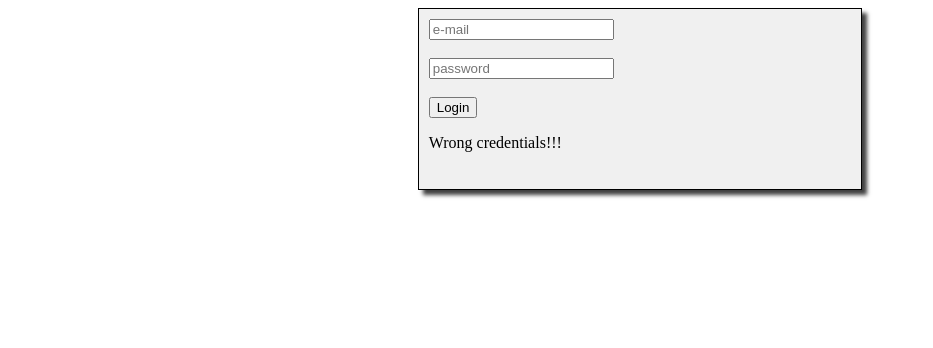
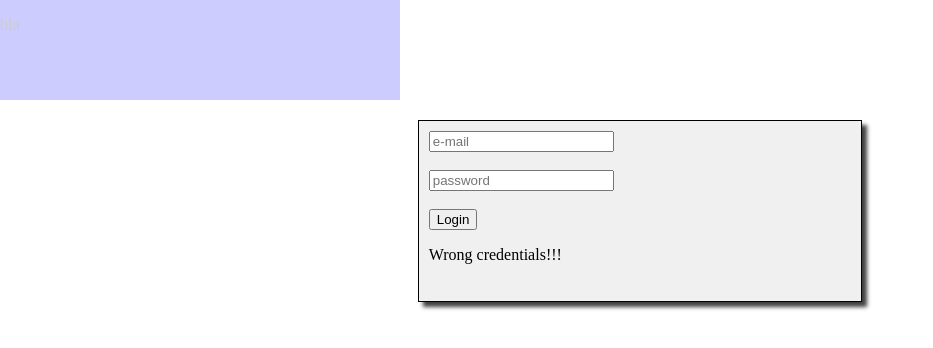
Before and after one commit to lucaschimweg/dhbw-teamplanner, a plain HTML site: page frontend/loginWithError.html in a window 1280 px wide. Shown: the whole page, without its empty margins (0-933 px from the left). Drawn offline with Linux system fonts and the light colour scheme.

Commit message:
prepared loginerror

```diff
--- a/frontend/loginWithError.html
+++ b/frontend/loginWithError.html
@@ -6,6 +6,7 @@
     <style>
         #example1 {
           position: fixed;
+	  top: 120px;
           right: 0;
           left: 0;
           margin-right: auto;
@@ -20,6 +21,17 @@
           -moz-box-shadow: 5px 5px 4px 0px rgba(0,0,0,0.75);
           box-shadow: 5px 5px 4px 0px rgba(0,0,0,0.75);
         }
+	#logo {
+	  position: fixed;
+    	  top: 0px;
+    	  left: 0px;
+    	  width: 400px;
+    	  height: 100px;
+          background-color: blue;
+   	  opacity: 0.2;
+	  margin: 0;
+	  padding: 0;
+	}
     </style>
 </head>
 
@@ -34,6 +46,10 @@
     </form>
 	<p>Wrong credentials!!!</p>
     </div>
+    </div>
+    <div id="logo">
+	<p> bla </p>
+    </div>
 </body>
 
 </html>
```
